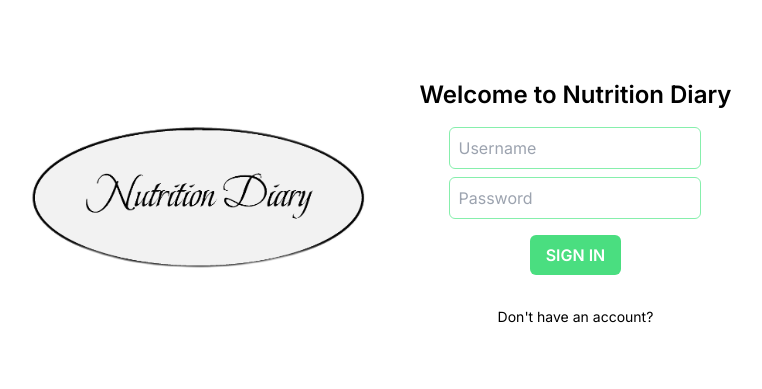
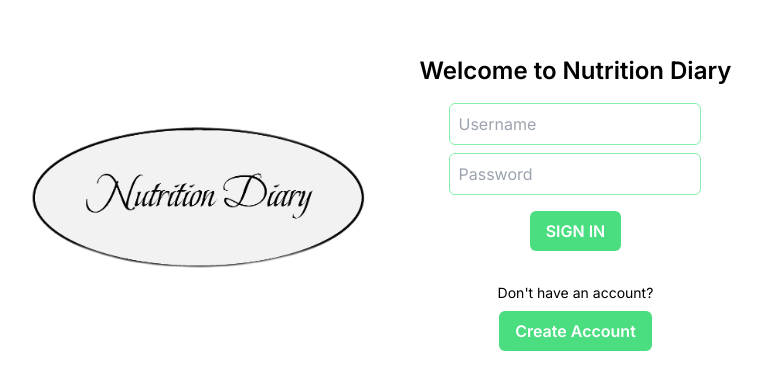
Before and after one commit to spiros132/DAT257, a Next.js app in the folder nutrition-diary/: page /login in a window 1280 px wide. Shown: the part 199-588 px from the top of the page, without its empty margins (255-1017 px from the left). Built offline with nearby package versions, Linux system fonts and the light colour scheme.

Commit message:
Added the create account button that was missing because of merge conflicts

```diff
--- a/nutrition-diary/src/app/login/page.tsx
+++ b/nutrition-diary/src/app/login/page.tsx
@@ -1,6 +1,7 @@
 "use client";
 import { startTransition, useState } from "react";
 import { Login } from "@/app/actions/users";
+import Link from "next/link";
 
 export default function Page(){
   const [username, setUsername] = useState<string>('');
@@ -59,6 +60,12 @@
           </button>
           <div className="mb-6"></div> {/* Empty div for spacing */}
           <p className="text-sm text-black">Don't have an account?</p>
+          <Link
+          href="/register"
+          className="bg-green-400 text-white font-semibold py-2 px-4 rounded-md mt-2"
+          >
+            Create Account
+          </Link>
         </form>
       </div>
     </div>
```
